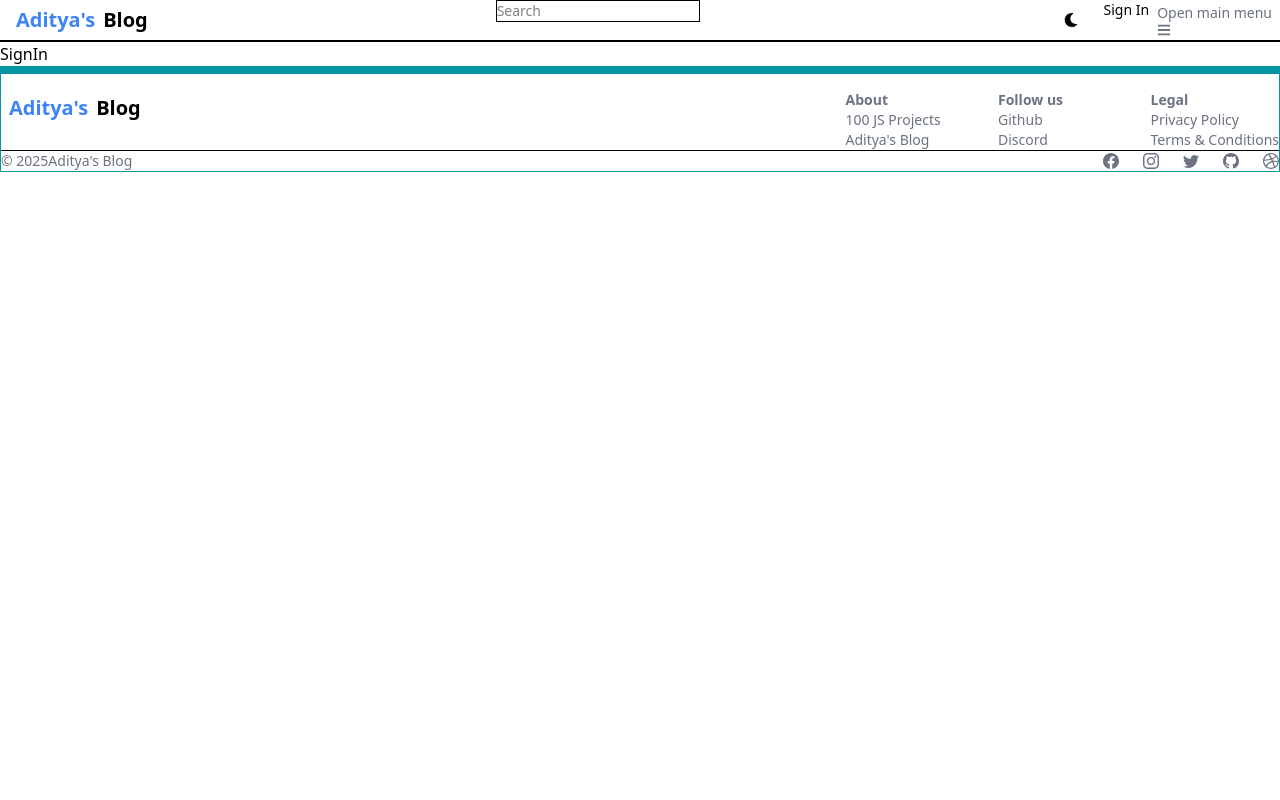
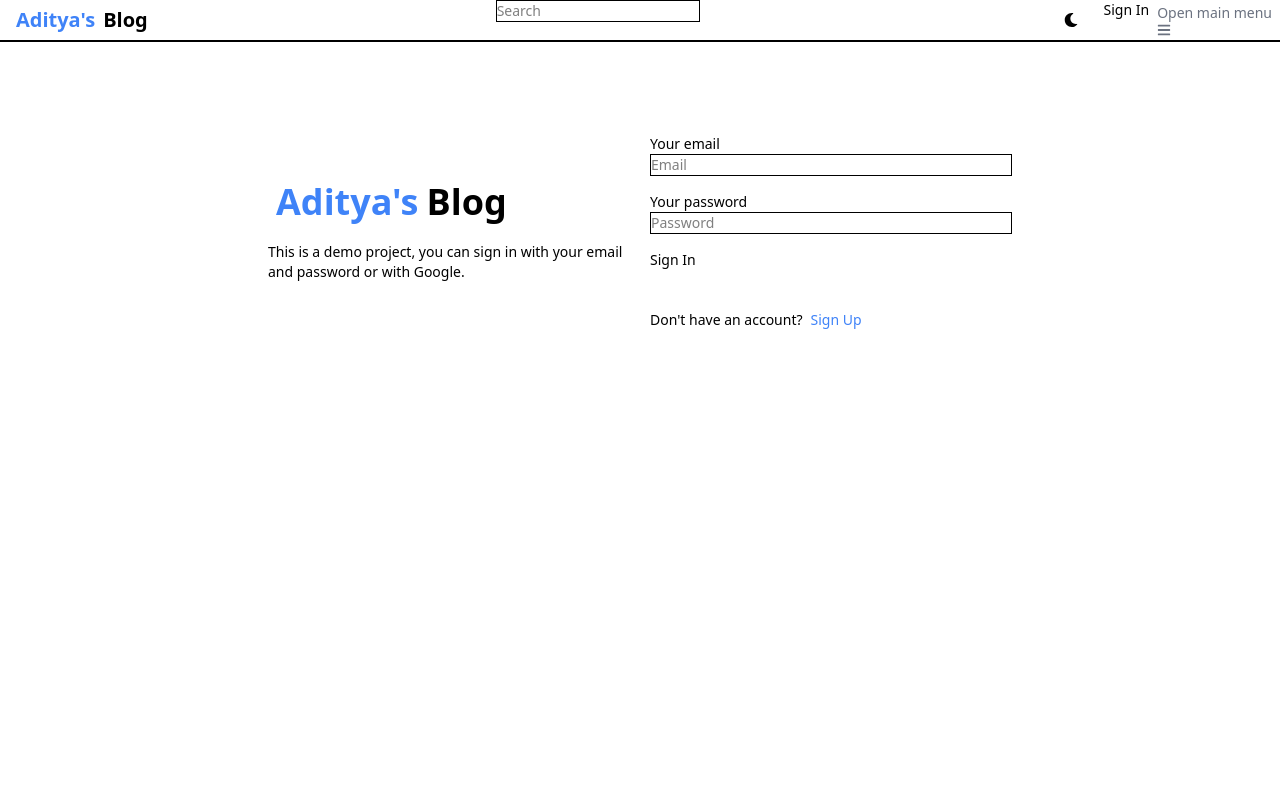
Before and after one commit to Ranawataditya25/mern-blog-app, a React (Vite) app in the folder client/: page /sign-in in a window 1280 px wide. Shown: the top 800 px of the page. Built offline with nearby package versions, Linux system fonts and the light colour scheme.

Commit message:
complete sign-in page functionality

```diff
--- a/client/src/pages/SignIn.jsx
+++ b/client/src/pages/SignIn.jsx
@@ -1,9 +1,116 @@
-import React from 'react'
+import { Alert, Button, Spinner, TextInput } from "flowbite-react";
+import React, { useState } from "react";
+import { Link, useNavigate } from "react-router-dom";
 
 const SignIn = () => {
+  const [formData, setFormData] = useState({});
+  const [errorMessage, setErrorMessage] = useState(null);
+  const [loading, setLoading] = useState(false);
+  const navigate = useNavigate();
+
+  const handleChange = (e) => {
+    setFormData({ ...formData, [e.target.id]: e.target.value.trim() });
+  };
+  const handleSubmit = async (e) => {
+    e.preventDefault();
+    if (!formData.email || !formData.password) {
+      return setErrorMessage("Please fill in all fields.");
+    }
+    try {
+      setLoading(true);
+      setErrorMessage(null);
+      const res = await fetch("/api/auth/signin", {
+        method: "POST",
+        headers: { "Content-Type": "application/json" },
+        body: JSON.stringify(formData),
+      });
+      const data = await res.json();
+      if (data.success === false) {
+        return setErrorMessage(data.message);
+      }
+      setLoading(false);
+      if (res.ok) {
+        navigate("/");
+      }
+    } catch (error) {
+      setErrorMessage(error.message);
+      setLoading(false);
+    }
+  };
+
   return (
-    <div>SignIn</div>
-  )
-}
+    <div className="min-h-screen mt-20">
+      <div className="flex p-3 max-w-3xl mx-auto flex-col md:flex-row md:items-center gap-5">
+        {/* left */}
+        <div className="flex-1">
+          <Link to="/" className="font-bold dark:text-black text-4xl">
+            <span className="text-blue-500 px-2 py-1">Aditya's</span>
+            Blog
+          </Link>
+          <p className="text-sm mt-5">
+            This is a demo project, you can sign in with your email and password
+            or with Google.
+          </p>
+        </div>
 
-export default SignIn
+        {/* right */}
+        <div className="flex-1">
+          <form className="flex flex-col gap-4" onSubmit={handleSubmit}>
+
+            <div>
+              <label
+                className="block text-sm font-medium text-black"
+                htmlFor="email"
+              >
+                Your email
+              </label>
+              <TextInput
+                type="email"
+                placeholder="Email"
+                id="email"
+                onChange={handleChange}
+              />
+            </div>
+            <div>
+              <label
+                className="block text-sm font-medium text-black"
+                htmlFor="password"
+              >
+                Your password
+              </label>
+              <TextInput
+                type="password"
+                placeholder="Password"
+                id="password"
+                onChange={handleChange}
+              />
+            </div>
+            <Button type="submit" disabled={loading}>
+              {loading ? (
+                <>
+                  <Spinner size="sm" />
+                  <span className="pl-3">Loading...</span>
+                </>
+              ) : (
+                "Sign In"
+              )}
+            </Button>
+          </form>
+          <div className="flex gap-2 text-sm mt-5">
+            <span>Don't have an account?</span>
+            <Link to="/sign-up" className="text-blue-500">
+              Sign Up
+            </Link>
+          </div>
+          {errorMessage && (
+            <Alert className="mt-5" color="failure">
+              {errorMessage}
+            </Alert>
+          )}
+        </div>
+      </div>
+    </div>
+  );
+};
+
+export default SignIn;
--- a/client/src/pages/SignUp.jsx
+++ b/client/src/pages/SignUp.jsx
@@ -105,7 +105,7 @@
                   <span className="pl-3">Loading...</span>
                 </>
               ) : (
-                "Sign up"
+                "Sign Up"
               )}
             </Button>
           </form>
```
